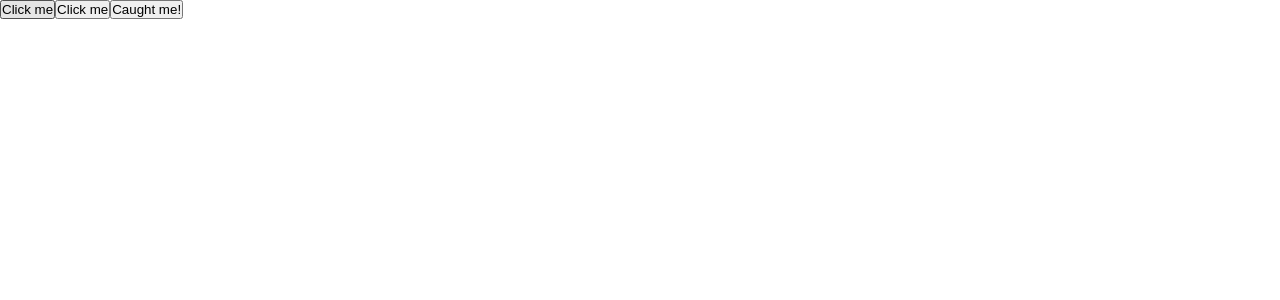
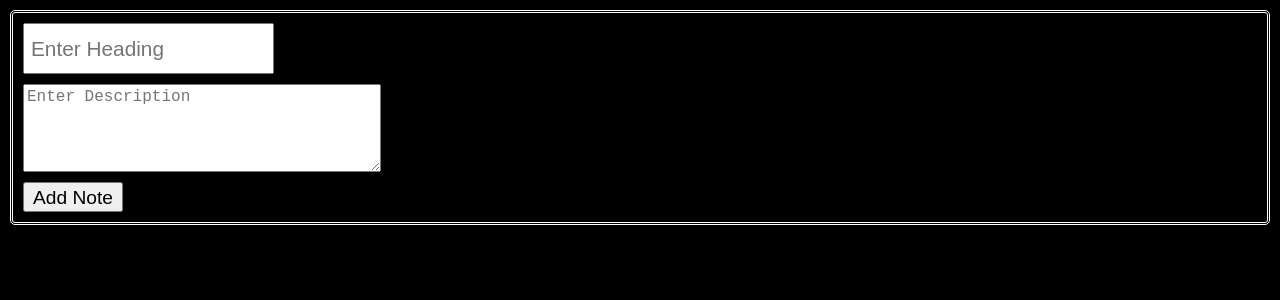
Before and after one commit to Tuffy-the-Coder/React, a React (Vite) app in the folder 01_basic_React/: page / in a window 1280 px wide. Shown: the top 300 px of the page. Built offline with nearby package versions, Linux system fonts and the light colour scheme.

Commit message:
notesAPP

```diff
--- a/01_basic_React/src/App.jsx
+++ b/01_basic_React/src/App.jsx
@@ -6,14 +6,16 @@
 // import Greeting from "./conditionalRendering/Greeting"
 // import List from "./Lists/List"
 // import Cards from "./cards/Cards"
-import Events from "./events/Events"
+// import Events from "./events/Events"
+// import FormHandling from "./formHandling/FormHandling"
+import NotesApp from "./formHandling/NotesApp"
 
 
 function App() {
 
   return (
     <>
-      <Events />
+      <NotesApp />
     </>
   )
 }
--- /dev/null
+++ b/01_basic_React/src/formHandling/FormHandling.jsx
@@ -0,0 +1,13 @@
+import PreventDefault from "./PreventDefault"
+import TwoWayBinding from "./TwoWayBinding"
+import MultipleInput from "./MultipleInput"
+
+
+
+export default function FormHandling () {
+    return (
+        <>
+         <MultipleInput />
+        </>
+    )
+}
--- /dev/null
+++ b/01_basic_React/src/formHandling/NotesApp.css
@@ -0,0 +1,66 @@
+body {
+    background-color: black;
+    padding: 10px;
+}
+.form-container{
+    border: 3px solid white;
+    border-style: double;
+    border-radius: 5px;
+
+}
+form{
+    display: flex;
+    flex-direction: column;
+    padding: 5px;
+}
+input{
+    width: 235px;
+    height: 35px;
+    margin: 5px;
+    padding: 6px;
+    font-size: 1.3rem;
+}
+textarea {
+    padding: 3px;
+    margin: 5px;
+    width: 350px;
+    height: 80px;
+    font-size: 1rem;
+}
+button {
+    padding: 3px;
+    margin: 5px;
+    width: 100px;
+    height: 30px;
+    font-size: 1.2rem;
+    cursor: pointer;
+}
+.notes-container {
+    display: flex;
+    flex-wrap: wrap;
+    margin-top: 5px;
+}
+.note {
+    height: 195px;
+    width: 190px;
+    background-color: aliceblue;
+    padding: 10px;
+    border-radius: 10px;
+    margin: 5px;
+    position: relative;
+}
+.delete-note {
+    position: absolute;
+    right: 5px;
+    top: 5px;
+    font-size: .8rem;
+    cursor: pointer;
+    opacity: 60%;
+}
+.delete-note:hover{
+    opacity: 100%;
+}
+.description{
+    font-size: 0.75rem;
+    font-family: Cambria, Cochin, Georgia, Times, 'Times New Roman', serif;
+}
--- /dev/null
+++ b/01_basic_React/src/formHandling/NotesApp.jsx
@@ -0,0 +1,68 @@
+import { useState } from "react";
+import "./NotesApp.css"
+
+export default function NotesApp() {
+
+    const [title, setTitle] = useState("");
+    const [description, setDescription] = useState("");
+    const [notes, setNotes] = useState([]);
+
+    function submitHandler(e) {
+        e.preventDefault();
+        if (title === "" || description === "") {
+            alert("Cant submit empty title or description");
+        } else {
+        const copyNotes = [...notes]                 // makes a copy of existing notes
+        copyNotes.push({title, description})        // pushes an object in the copied arr
+
+        // console.log(copyNotes);
+
+        setNotes(copyNotes);                        // update the orginal state(notes)
+
+        // console.log(notes);
+        setTitle("");
+        setDescription("");
+        }
+    }
+
+    function deleteNote(index) {
+        const copyNotes = [...notes]; // makes a copy of existing notes
+        copyNotes.splice(index,1);  // delete obj based on index
+        setNotes(copyNotes);        //// update the orginal state(notes)
+    }
+
+
+    return (
+        <>
+            <div className="form-container">
+                <form onSubmit={submitHandler}>
+                    <input
+                        type="text"
+                        placeholder="Enter Heading"
+                        name="title"
+                        onChange={(e) => setTitle(e.target.value)}
+                        value = {title}
+                    />
+                    <textarea
+                        placeholder="Enter Description"
+                        name="description"
+                        onChange={(e) => setDescription(e.target.value)}
+                        value={description}
+                    />
+                    <button type="submit">Add Note</button>
+                </form>
+            </div>
+            <div className="notes-container">
+                {notes.map((note,index)=> {
+                    return (
+                        <div key={index} className="note">
+                            <p className="delete-note" onClick={()=>deleteNote(index)}>❌</p>
+                            <h3>{note.title}</h3>
+                            <p className="description">{note.description}</p>
+                        </div>
+                    )
+                })}
+            </div>
+        </>
+    )
+}
```
Also changed, not shown: 01_basic_React/src/formHandling/MultipleInput.jsx (added, +26 -0 lines), 01_basic_React/src/formHandling/PreventDefault.jsx (added, +20 -0 lines), 01_basic_React/src/formHandling/TwoWayBinding.jsx (added, +23 -0 lines).
